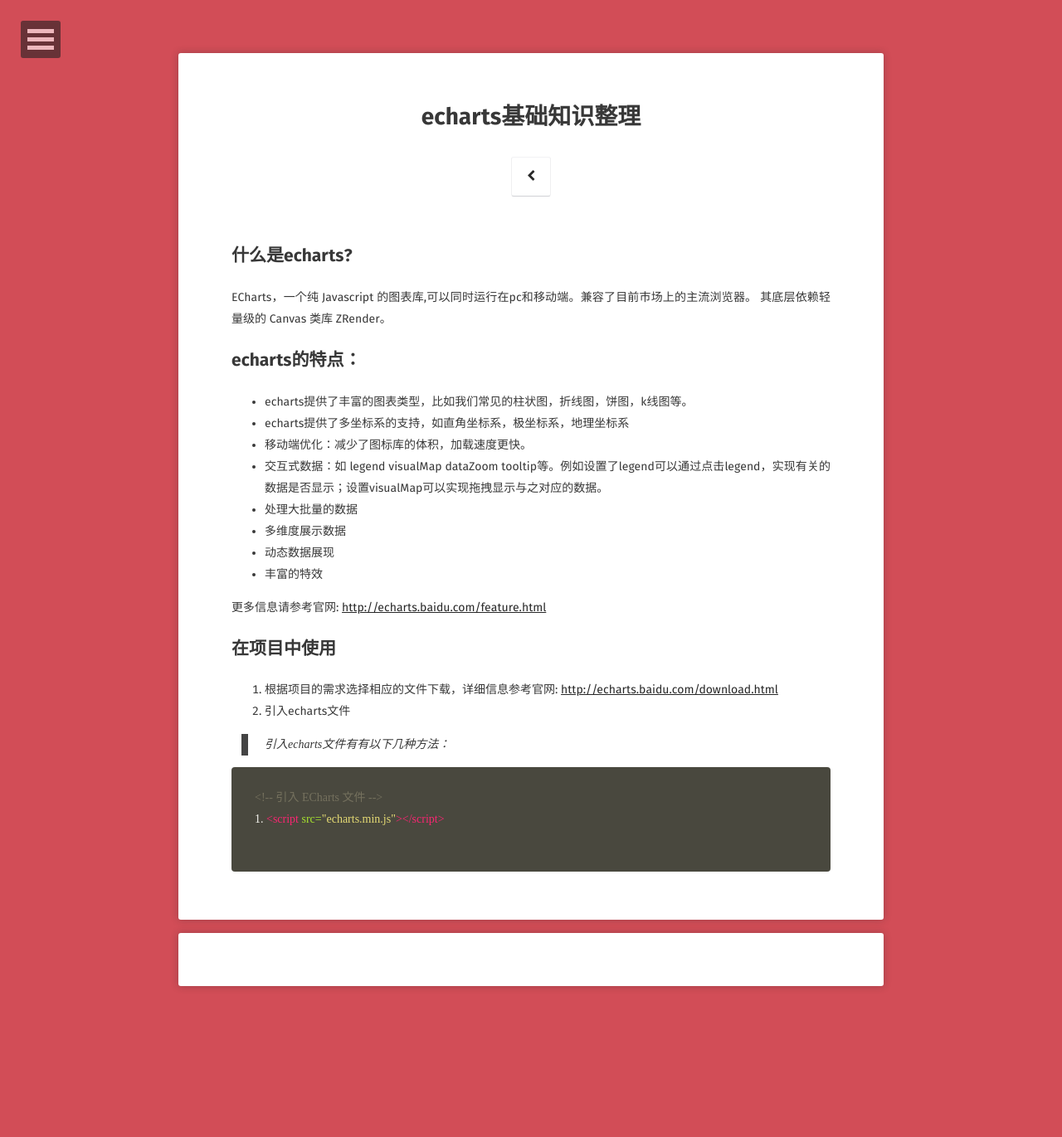
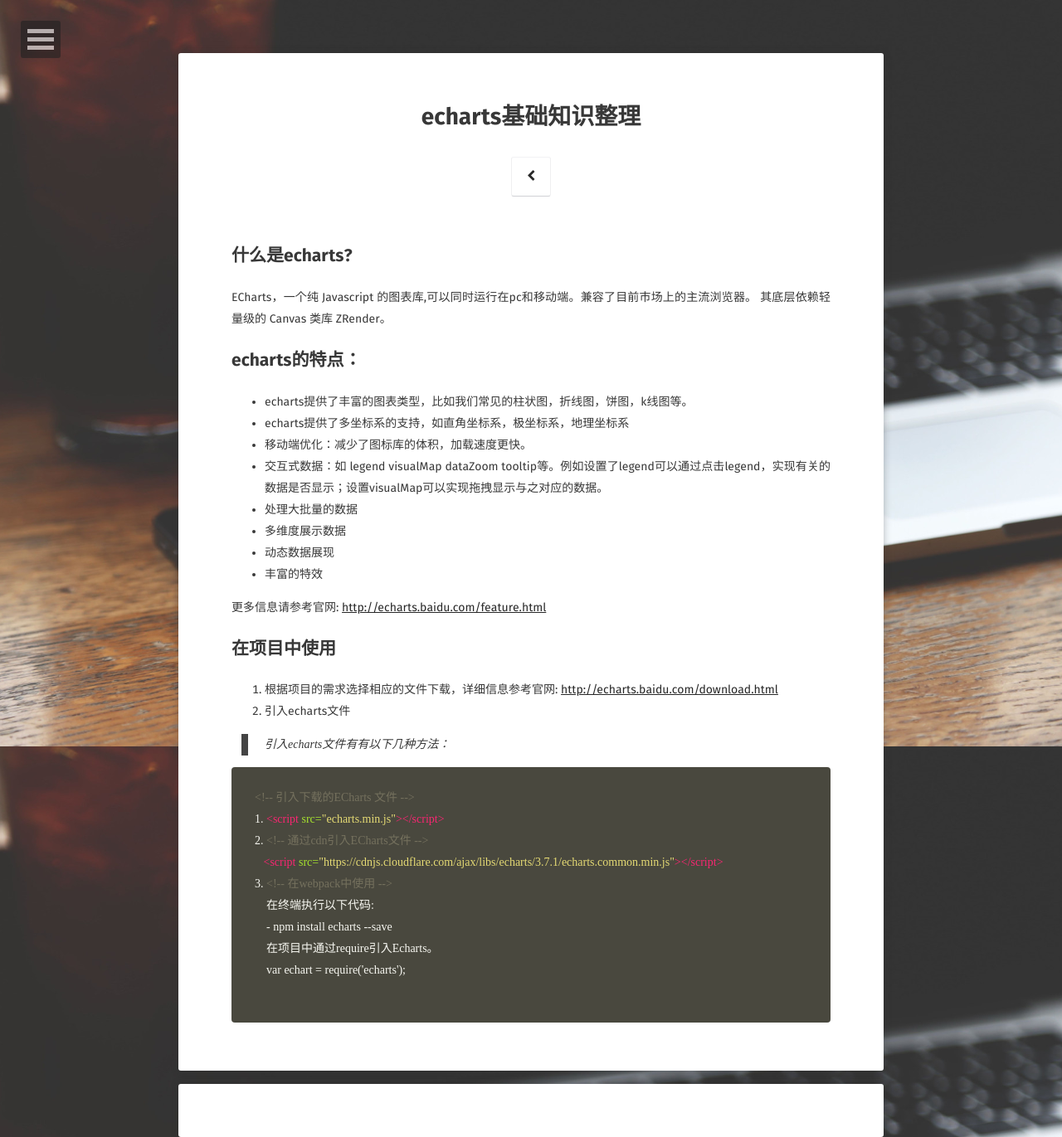
Before and after one commit to xcs-go/xcs.github.io, a Jekyll site: the page built from _posts/2017-10-09-echarts-basic.md, in a window 1280 px wide. Shown: the whole page at 83% size. Built offline with Jekyll 4.4.1, drawn with Linux system fonts in a browser that asks for light colours; some web fonts are replaced; comment, search, counter and statistics services are not loaded.

Commit message:
更新echarts文件

```diff
--- a/_config.yml
+++ b/_config.yml
@@ -5,7 +5,7 @@
 reading_time:       true
 words_per_minute:   200
 logo:               'assets/img/logo.png'
-# background:         'assets/img/placeholder-big.jpg'
+background:         'assets/img/placeholder-big.jpg'
 tiled_bg:           false   # Set this true if you want to tile your background image, otherwise it will be covered
 locale:             en_US
 url:                https://xcs-go.github.io/xcs.github.io/
--- a/_posts/2017-10-09-echarts-basic.md
+++ b/_posts/2017-10-09-echarts-basic.md
@@ -28,6 +28,13 @@
 2. 引入echarts文件
     > 引入echarts文件有有以下几种方法：
     {% highlight html %}
-    <!-- 引入 ECharts 文件 -->
+    <!-- 引入下载的ECharts 文件 -->
     1. <script src="echarts.min.js"></script>
+    2. <!-- 通过cdn引入ECharts文件 -->
+       <script src="https://cdnjs.cloudflare.com/ajax/libs/echarts/3.7.1/echarts.common.min.js"></script>
+    3. <!-- 在webpack中使用 -->
+        在终端执行以下代码:
+        - npm install echarts --save
+        在项目中通过require引入Echarts。
+        var echart = require('echarts');
     {% endhighlight %}
--- a/_sass/site.scss
+++ b/_sass/site.scss
@@ -16,7 +16,7 @@
 	font-family: $font1;
 	@include font-rem($doc-font-size);
 	color: $color_tuatara;
-	background-color: $bodycolor;
+	//background-color: $bodycolor;
 	background-position: center center;
 	background-attachment: fixed;
 	@media #{$small} {
```
